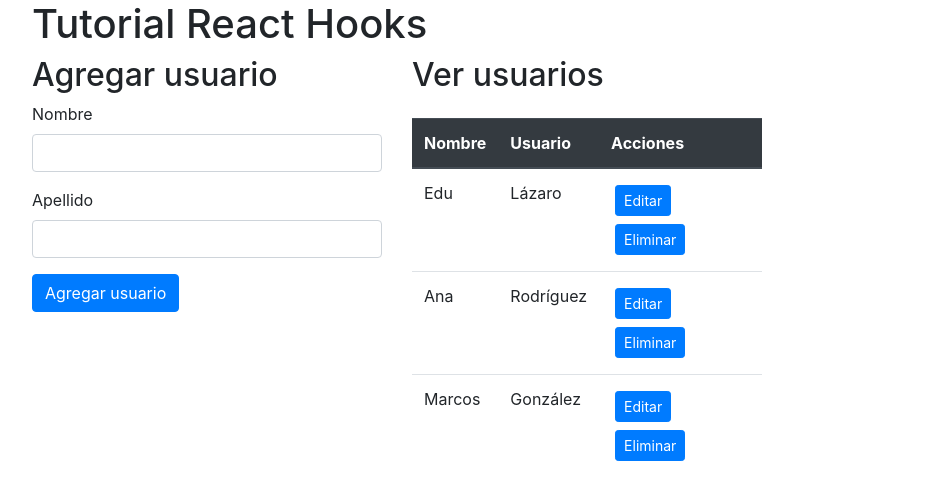
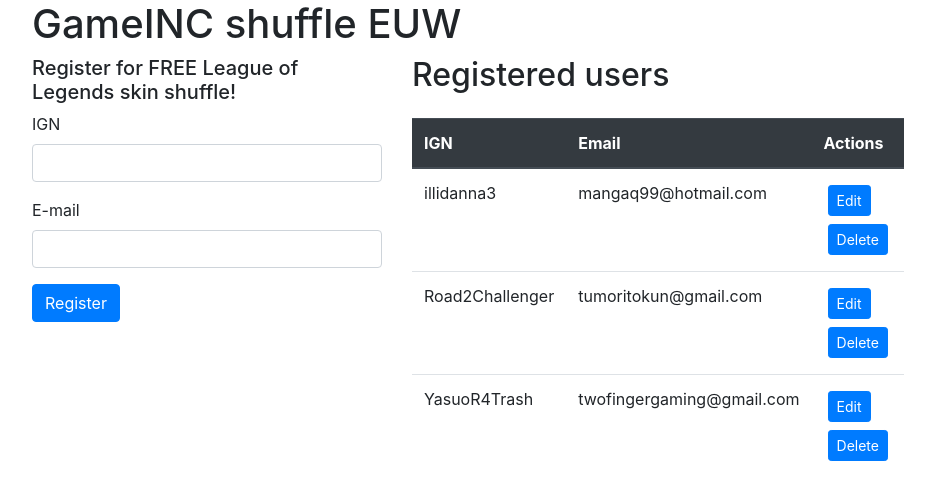
Before and after one commit to mabicodes/tutorial-react-hooks, a React (Create React App) app: page / in a window 1280 px wide. Shown: the top 500 px of the page, without its empty margins (53-988 px from the left). Built offline with nearby package versions, Linux system fonts and the light colour scheme.

Commit message:
changing names

```diff
--- a/src/App.js
+++ b/src/App.js
@@ -6,9 +6,9 @@
 const App = () => {
 
     const datosUsuario = [
-        { id: 1, nombre: 'Edu', apellido: 'Lázaro' },
-        { id: 2, nombre: 'Ana', apellido: 'Rodríguez' },
-        { id: 3, nombre: 'Marcos', apellido: 'González' },
+        { id: 1, nombre: 'illidanna3', apellido: 'mangaq99@hotmail.com' },
+        { id: 2, nombre: 'Road2Challenger', apellido: 'tumoritokun@gmail.com' },
+        { id: 3, nombre: 'YasuoR4Trash', apellido: 'twofingergaming@gmail.com' },
     ];
 
     const [usuarios, setUsuarios] = useState(datosUsuario);
@@ -36,11 +36,11 @@
 
     return (
         <div className="container">
-            <h1>Tutorial React Hooks</h1>
+            <h1>GameINC shuffle EUW </h1>
             <div className="row">
                 {editando ? (
                     <div className="col-md-4">
-                        <h2>Editar usuario</h2>
+                        <h2>Editar</h2>
                         <FormularioEditarUsuario
                             setEditando={setEditando}
                             usuarioActual={usuarioActual}
@@ -49,12 +49,12 @@
                     </div>
                 ) : (
                     <div className="col-md-4">
-                        <h2>Agregar usuario</h2>
+                        <h5>Register for FREE League of Legends skin shuffle! </h5>
                         <FormularioAgregarUsuario agregarUsuario={agregarUsuario} />
                     </div>
                 )}
                 <div className="col-md-4">
-                    <h2>Ver usuarios</h2>
+                    <h2>Registered users</h2>
                     <TablaUsuario usuarios={usuarios} editarUsuario={editarUsuario} eliminarUsuario={eliminarUsuario} />
                 </div>
             </div>
--- a/src/forms/FormularioAgregarUsuario.js
+++ b/src/forms/FormularioAgregarUsuario.js
@@ -22,7 +22,7 @@
             }}
         >
             <div className="form-group">
-                <label>Nombre</label>
+                <label>IGN</label>
                 <input
                     id="nombre"
                     className="form-control"
@@ -33,7 +33,7 @@
                 />
             </div>
             <div className="form-group">
-                <label>Apellido</label>
+                <label>E-mail</label>
                 <input
                     id="apellido"
                     className="form-control"
@@ -44,7 +44,7 @@
                 />
             </div>
             <div className="form-group">
-                <button type="submit" className="btn btn-primary">Agregar usuario</button>
+                <button type="submit" className="btn btn-primary">Register</button>
             </div>
         </form>
     )
--- a/src/forms/FormularioEditarUsuario.js
+++ b/src/forms/FormularioEditarUsuario.js
@@ -19,7 +19,7 @@
             }}
         >
             <div className="form-group">
-                <label>Nombre</label>
+                <label>IGN</label>
                 <input
                     type="text"
                     name="nombre"
@@ -29,7 +29,7 @@
                 />
             </div>
             <div className="form-group">
-                <label>Apellido</label>
+                <label>E-mail</label>
                 <input
                     type="text"
                     name="apellido"
@@ -39,12 +39,12 @@
                 />
             </div>
             <div className="form-group">
-                <button className="btn btn-danger">Actualizar usuario</button>
+                <button className="btn btn-danger">Update</button>
                 <button
                     className="btn btn-primary ml-2"
                     onClick={() => props.setEditando(false)}
                 >
-                    Cancelar
+                    Cancel
                 </button>
             </div>
         </form>
--- a/src/tablas/TablaUsuario.js
+++ b/src/tablas/TablaUsuario.js
@@ -4,9 +4,9 @@
     <table className="table mt-4">
         <thead className="thead-dark">
         <tr>
-            <th>Nombre</th>
-            <th>Usuario</th>
-            <th>Acciones</th>
+            <th>IGN </th>
+            <th>Email</th>
+            <th>Actions</th>
         </tr>
         </thead>
         <tbody>
@@ -19,17 +19,17 @@
                         <button
                             type="button"
                             className="btn btn-primary btn-sm m-1"
-                            onClick={() => props.editarUsuario(usuario)}> Editar </button>
+                            onClick={() => props.editarUsuario(usuario)}> Edit </button>
                         <button
                             type="button"
                             className="btn btn-primary btn-sm m-1"
-                            onClick={() => props.eliminarUsuario(usuario.id)}> Eliminar </button>
+                            onClick={() => props.eliminarUsuario(usuario.id)}> Delete </button>
                     </td>
                 </tr>
             ))
         ) : (
             <tr>
-                <td colSpan={3}>No se han agregado usuarios</td>
+                <td colSpan={3}>No registry</td>
             </tr>
         )}
         </tbody>
```
